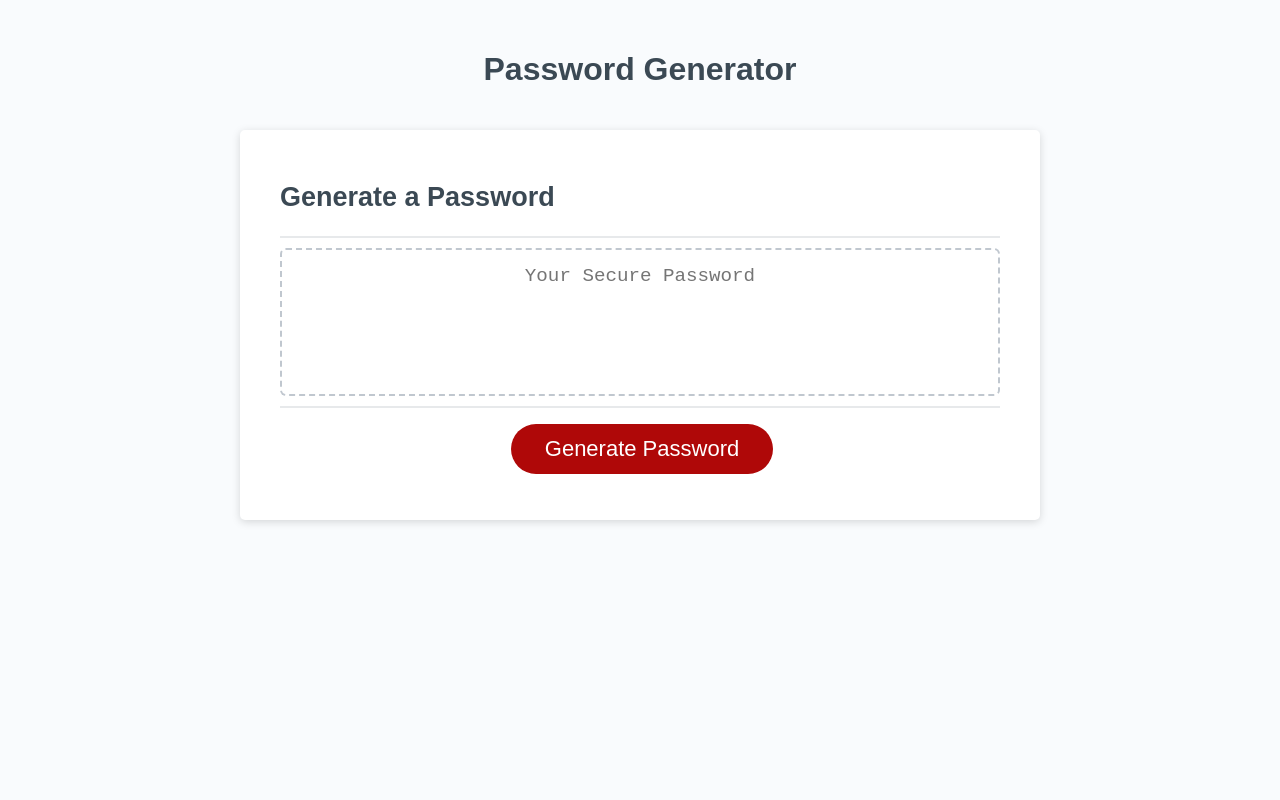
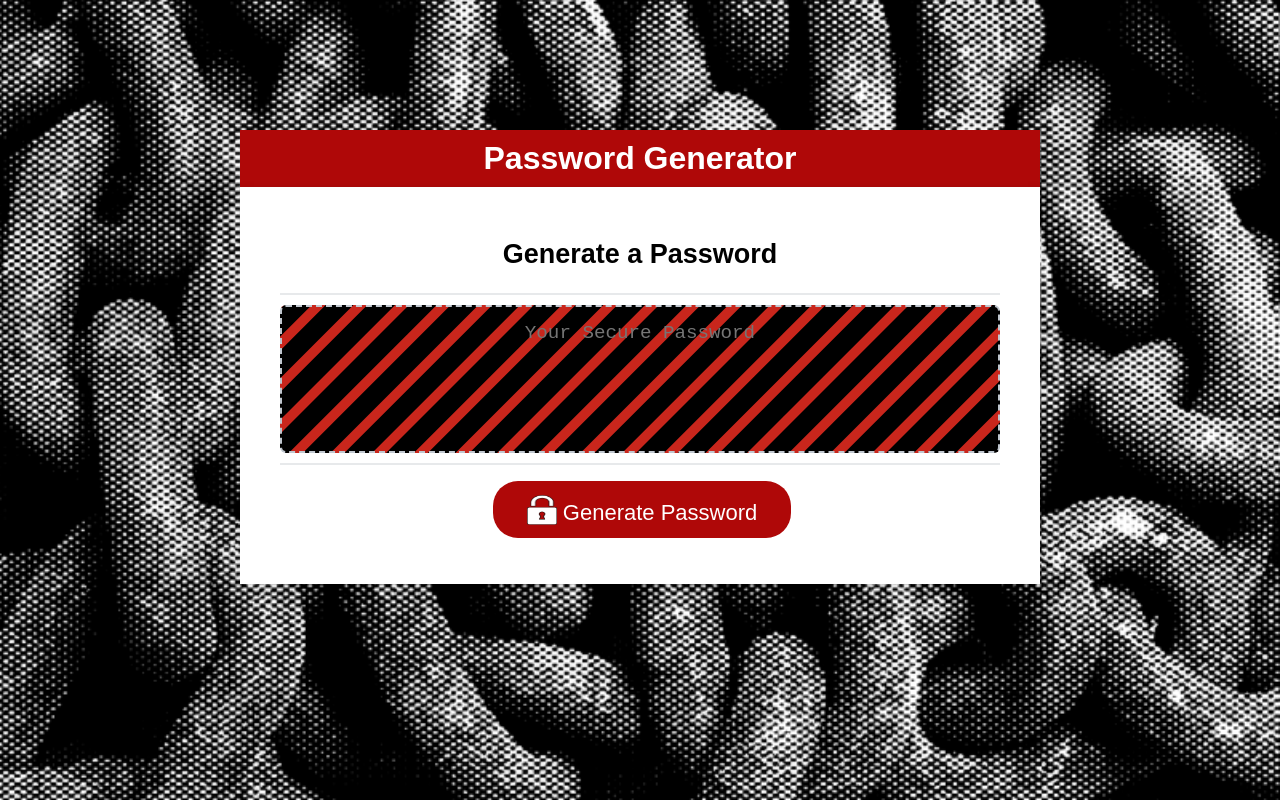
Before and after one commit to Nwinch1512/05-password-generator, a plain HTML site: page index.html in a window 1280 px wide. Drawn offline with Linux system fonts and the light colour scheme.

Commit message:
Added styling to app

```diff
--- a/css/style.css
+++ b/css/style.css
@@ -4,10 +4,16 @@
   box-sizing: border-box;
 }
 
+body,
+html {
+  height: 100%;
+  background-size: 100% 100%;
+}
+
 html,
 body,
 .wrapper {
-  height: 100%;
+  /* height: 100%; */
   margin: 0;
   padding: 0;
 }
@@ -17,25 +23,58 @@ body {
   background-color: #f9fbfd;
 }
 
+body {
+  background-image: url("Chains-screen-effect.png");
+
+  object-fit: cover;
+  background-position: center;
+  background-repeat: no-repeat;
+  background-size: cover;
+  width: 100%;
+  height: 100%;
+  margin: 0;
+  padding: 0px;
+}
+
+h1 {
+  color: white;
+  background-color: hsl(360, 91%, 36%);
+  max-width: 800px;
+  margin: auto;
+  padding: 10px;
+  margin-top: 100px;
+}
+
+div.card-header {
+  text-align: center;
+}
+
 .wrapper {
   padding-top: 30px;
   padding-left: 20px;
   padding-right: 20px;
+  width: 100%;
 }
 
 header {
   text-align: center;
-  padding: 20px;
+  /* padding: 20px; */
   padding-top: 0px;
   color: hsl(206, 17%, 28%);
 }
 
+.padlock-icon {
+  margin-bottom: -5px;
+  margin-left: auto;
+  margin-right: auto;
+}
+
 .card {
   background-color: hsl(0, 0%, 100%);
-  border-radius: 5px;
+  /* border-radius: 5px; */
   border-width: 1px;
   box-shadow: rgba(0, 0, 0, 0.15) 0px 2px 8px 0px;
-  color: hsl(206, 17%, 28%);
+  color: black;
   font-size: 18px;
   margin: 0 auto;
   max-width: 800px;
@@ -52,6 +91,7 @@ header {
 
 .card-body {
   min-height: 100px;
+  color: white !important;
 }
 
 .card-footer {
@@ -98,6 +138,9 @@ button[disabled] {
 }
 
 #password {
+  background: black;
+  background-image: url("red-and-white-stripes.png");
+  color: white;
   -webkit-appearance: none;
   -moz-appearance: none;
   appearance: none;
--- a/index.html
+++ b/index.html
@@ -25,7 +25,16 @@
           ></textarea>
         </div>
         <div class="card-footer">
-          <button id="generate" class="btn">Generate Password</button>
+          <button id="generate" class="btn">
+            <img
+              class="padlock-icon"
+              src="css/padlock-icon.png"
+              alt="padlock icon"
+              width="30"
+              height="30"
+            />
+            Generate Password
+          </button>
         </div>
       </div>
     </div>
```
Also changed, not shown: Password-generator-styled-screenshot.jpeg (added), css/Chains-screen-effect.png (added), css/padlock-icon.png (added), css/red-and-white-stripes.png (added), 1 other file.
